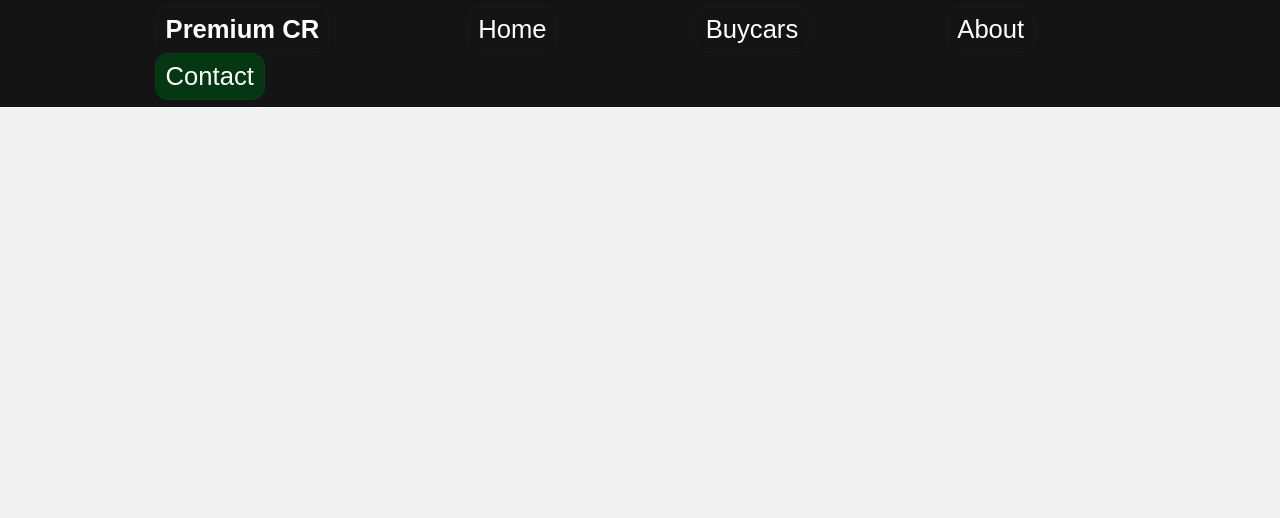
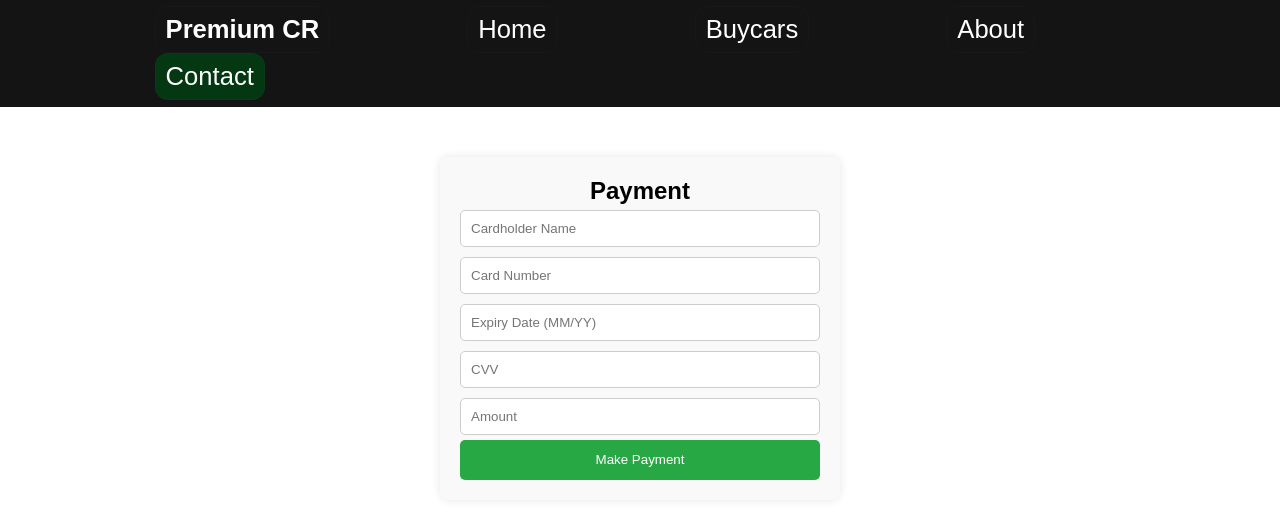
Before and after one commit to kmkvamsi/car-app, a React (Vite) app: page /payment in a window 1280 px wide. Shown: the top 518 px of the page. Built offline with nearby package versions, Linux system fonts and the light colour scheme.

Commit message:
UPDATE : Add Login, Register and Payment

```diff
--- a/package.json
+++ b/package.json
@@ -12,6 +12,7 @@
   "dependencies": {
     "react": "^19.0.0",
     "react-dom": "^19.0.0",
+    "react-icons": "^5.5.0",
     "react-router": "^7.2.0",
     "react-router-dom": "^6.30.0"
   },
--- a/src/App.jsx
+++ b/src/App.jsx
@@ -5,20 +5,27 @@ import Homepage from "./Pages/Homepage";
 import Buyacar from "./componens/Buyacar";
 import Aboutus from "./Pages/Aboutus";
 import Contactus from "./Pages/Contactus";
+import Login from "./Pages/Login";
+import Register from "./Pages/Register";
+import Payment from "./Pages/Payment";
 
 function App() {
   return (
-    <div>
+    <>
       <Navbar />
-      <div className="container">
+
         <Routes>
           <Route path="/" element={<Homepage />} />
           <Route path="/buyacar" element={<Buyacar />} />
           <Route path="/aboutus" element={<Aboutus />} />
           <Route path="/contactus" element={<Contactus />} />
+          <Route path="/login" element={<Login />} />
+          <Route path="/register" element={<Register />} />
+          <Route path="/payment" element={<Payment />} />
+
         </Routes>
-      </div>
-    </div>
+
+    </>
   );
 }
 
--- /dev/null
+++ b/src/Pages/Login.jsx
@@ -0,0 +1,34 @@
+import React from "react";
+import "../componens/Buyacar.css";
+
+const Login = () => {
+  return (
+    <div className="container">
+      <div className="contactusmaindiv">
+        <h1>Login</h1>
+        <form className="form" action="">
+          <input
+            type="usesrname "
+            id="username"
+            name="username"
+            placeholder="Username"
+            required
+          />
+          <br />
+          <input
+            type="password"
+            id="password"
+            name="password"
+            placeholder="password"
+            required
+          />
+          <br />
+          <br />
+          <button style={{width: '100%', height: '3rem', textAlign: 'center'}} >Submit</button>
+        </form>
+      </div>
+    </div>
+  );
+};
+
+export default Login;
--- /dev/null
+++ b/src/Pages/Payment.jsx
@@ -0,0 +1,84 @@
+import React, { useState } from "react";
+import "../styles/Payment.css";
+
+const PaymentForm = () => {
+  const [cardName, setCardName] = useState("");
+  const [cardNumber, setCardNumber] = useState("");
+  const [expiryDate, setExpiryDate] = useState("");
+  const [cvv, setCvv] = useState("");
+  const [amount, setAmount] = useState("");
+  const [error, setError] = useState("");
+
+  const handleSubmit = (e) => {
+    e.preventDefault();
+    if (!cardName || !cardNumber || !expiryDate || !cvv || !amount) {
+      setError("All fields are required.");
+      return;
+    }
+    setError("");
+    console.log("Payment successful with", { cardName, cardNumber, expiryDate, cvv, amount });
+    // Handle payment processing here
+  };
+
+  return (
+    <div className="payment-container">
+      <h2>Payment</h2>
+      <form onSubmit={handleSubmit} className="payment-form">
+        <div>
+          <input
+            type="text"
+            placeholder="Cardholder Name"
+            value={cardName}
+            onChange={(e) => setCardName(e.target.value)}
+            required
+            className="payment-input"
+          />
+        </div>
+        <div>
+          <input
+            type="text"
+            placeholder="Card Number"
+            value={cardNumber}
+            onChange={(e) => setCardNumber(e.target.value)}
+            required
+            className="payment-input"
+          />
+        </div>
+        <div>
+          <input
+            type="text"
+            placeholder="Expiry Date (MM/YY)"
+            value={expiryDate}
+            onChange={(e) => setExpiryDate(e.target.value)}
+            required
+            className="payment-input"
+          />
+        </div>
+        <div>
+          <input
+            type="text"
+            placeholder="CVV"
+            value={cvv}
+            onChange={(e) => setCvv(e.target.value)}
+            required
+            className="payment-input"
+          />
+        </div>
+        <div>
+          <input
+            type="number"
+            placeholder="Amount"
+            value={amount}
+            onChange={(e) => setAmount(e.target.value)}
+            required
+            className="payment-input"
+          />
+        </div>
+        {error && <p className="error-message">{error}</p>}
+        <button type="submit" className="payment-button">Make Payment</button>
+      </form>
+    </div>
+  );
+};
+
+export default PaymentForm;
--- /dev/null
+++ b/src/Pages/Register.jsx
@@ -0,0 +1,58 @@
+import React from "react";
+import "../componens/Buyacar.css";
+
+const Register = () => {
+  return (
+    <div className="container">
+      <div className="contactusmaindiv">
+        <h1>Register</h1>
+        <form className="form" action="">
+        <input
+            type="text"
+            id="fullname"
+            name="fullname"
+            placeholder="Full Name"
+            required
+          />
+          <br />
+          <input
+            type="usesrname "
+            id="username"
+            name="username"
+            placeholder="Username"
+            required
+          />
+          <br />
+          <input
+            type="number"
+            id="phonenumber"
+            name="phonenumber"
+            placeholder="Phone Number"
+            required
+          />
+          <br />
+          <input
+            type="email"
+            id="email"
+            name="email"
+            placeholder="Email Address"
+            required
+          />
+          <br />
+          <input
+            type="password"
+            id="password"
+            name="password"
+            placeholder="Password"
+            required
+          />
+          <br />
+          <br />
+          <button style={{width: '100%', height: '3rem', textAlign: 'center'}} >Sign up</button>
+        </form>
+      </div>
+    </div>
+  );
+};
+
+export default Register;
--- a/src/componens/Navbar.jsx
+++ b/src/componens/Navbar.jsx
@@ -28,6 +28,11 @@ const Navbar = () => {
               Contact
             </li>
           </NavLink>
+          {/* <NavLink to="/login">
+            <li style={{ backgroundColor: " #043812", color: "white" }}>
+              Login
+            </li>
+          </NavLink> */}
         </ul>
       </div>
     </div>
--- /dev/null
+++ b/src/styles/Payment.css
@@ -0,0 +1,43 @@
+.payment-container {
+    max-width: 400px;
+    margin: 50px auto;
+    text-align: center;
+    background: #f9f9f9;
+    padding: 20px;
+    border-radius: 8px;
+    box-shadow: 0 0 10px rgba(0, 0, 0, 0.1);
+  }
+
+  .payment-form {
+    display: flex;
+    flex-direction: column;
+  }
+
+  .payment-input {
+    width: 100%;
+    padding: 10px;
+    margin: 5px 0;
+    border: 1px solid #ccc;
+    border-radius: 5px;
+  }
+
+  .error-message {
+    color: red;
+    font-size: 14px;
+  }
+
+  .payment-button {
+    width: 100%;
+    height: 2.5rem;
+    padding: 10px;
+    background: #28a745;
+    color: white;
+    border: none;
+    border-radius: 5px;
+    cursor: pointer;
+    transition: background 0.3s;
+  }
+
+  .payment-button:hover {
+    background: #218838;
+  }
```
Also changed, not shown: 1 other file (tests, documents, lock files or other folders).
